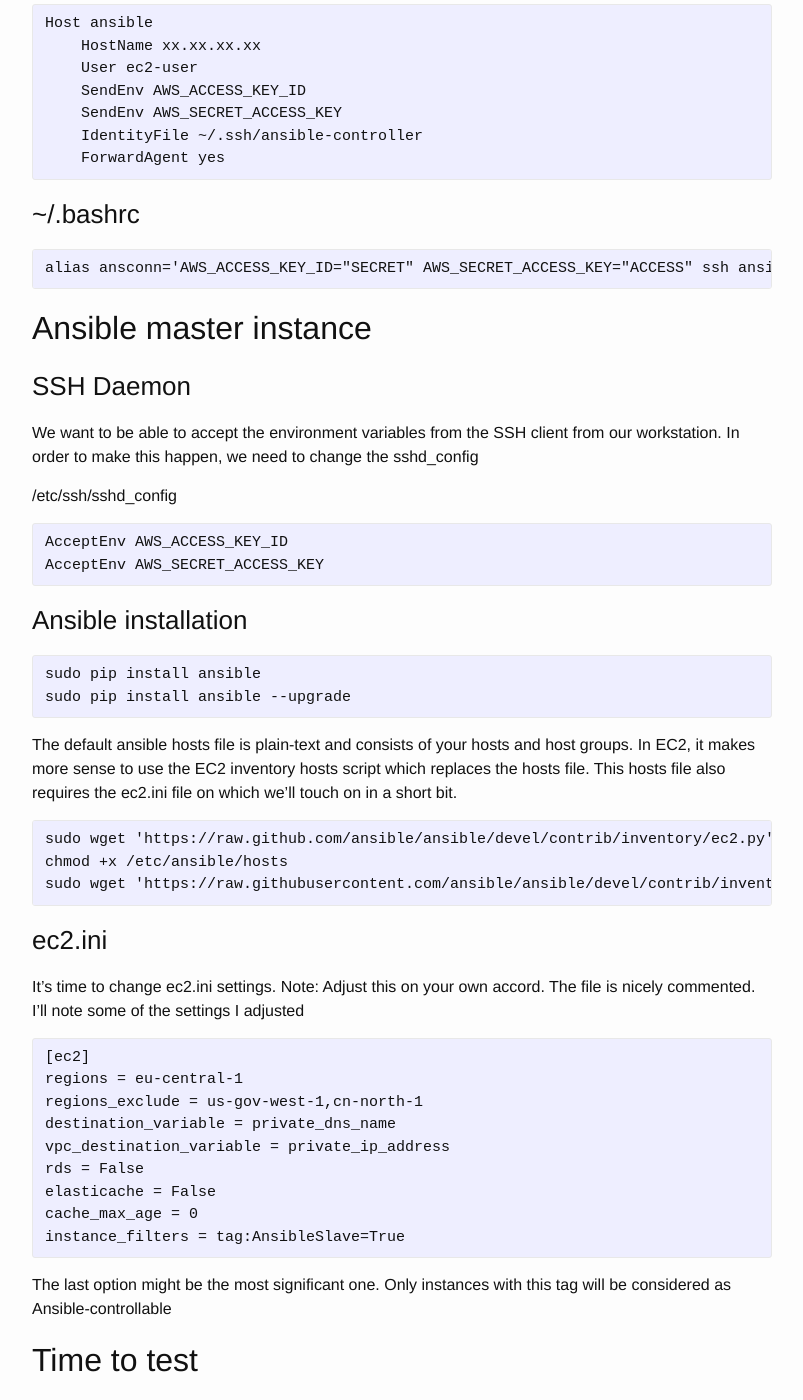
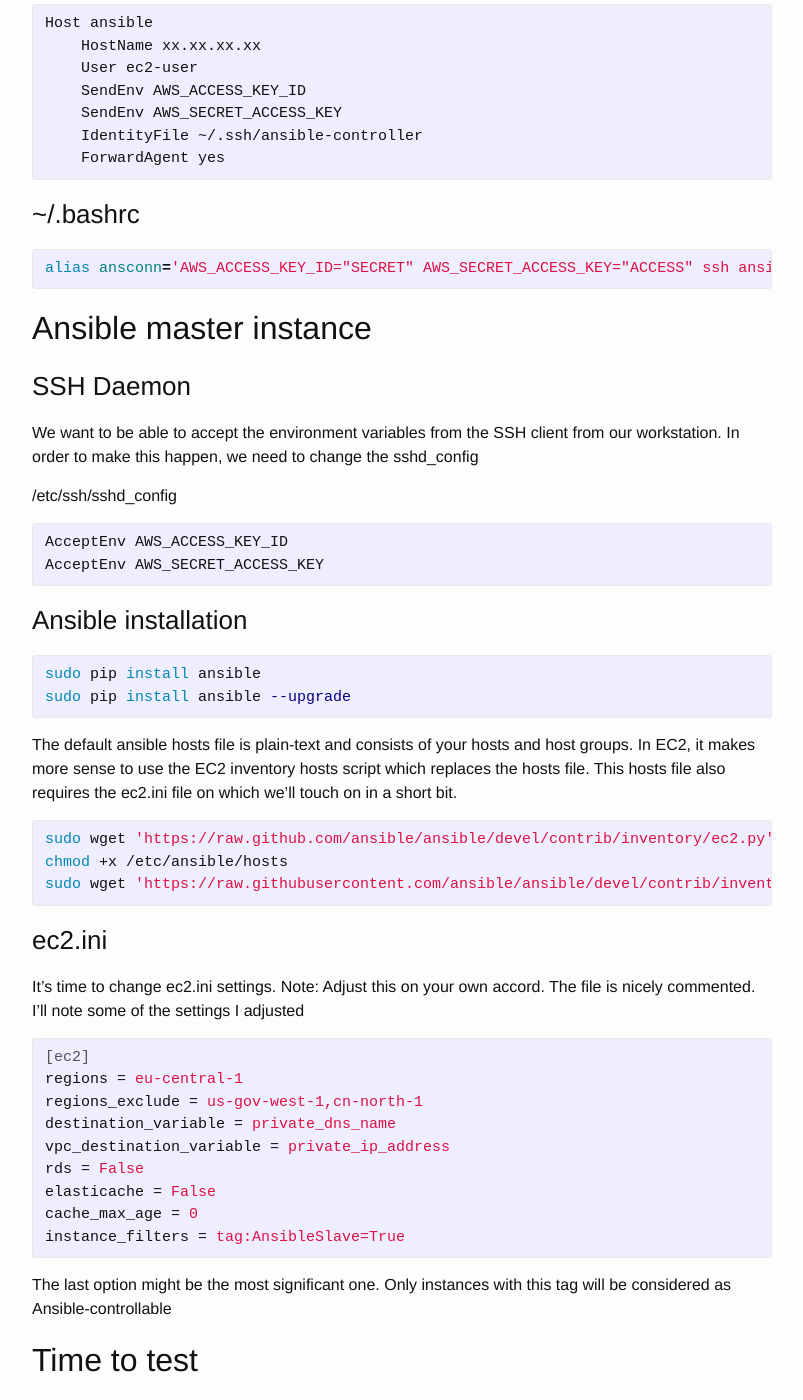
Before and after one commit to Kaurin/kaurin.github.io, a Jekyll site: the page built from _posts/2015-12-27-ansible-ec2.markdown, in a window 1280 px wide and 1400 px high, scrolled down 1831 px. Shown: the whole window, without its empty margins (238-1041 px from the left). Built offline with Jekyll 4.4.1, drawn with Linux system fonts in a browser that asks for light colours; some of the changed text lies outside the part shown.

Commit message:
Updated synthax highlight on new post

```diff
--- a/_posts/2015-12-27-ansible-ec2.markdown
+++ b/_posts/2015-12-27-ansible-ec2.markdown
@@ -22,7 +22,8 @@
 
 Create an "ansible-master" user which has permissions to Describe* on RDS, EC2 and ElastiCache. Download the credentials. You will use them later in **~/.bashrc**
 
-<pre>{
+{% highlight json %}
+{
     "Version": "2012-10-17",
     "Statement": [
         {
@@ -38,7 +39,7 @@
         }
     ]
 }
-</pre>
+{% endhighlight %}
 
 ### SSH Keys
 
@@ -67,18 +68,22 @@
 
 ### ~/.ssh/config
 
-<pre>Host ansible
+{% highlight text %}
+Host ansible
     HostName xx.xx.xx.xx
     User ec2-user
     SendEnv AWS_ACCESS_KEY_ID
     SendEnv AWS_SECRET_ACCESS_KEY
     IdentityFile ~/.ssh/ansible-controller
     ForwardAgent yes
-</pre>
+{% endhighlight %}
 
 ### ~/.bashrc
 
-<pre>alias ansconn='AWS_ACCESS_KEY_ID="SECRET" AWS_SECRET_ACCESS_KEY="ACCESS" ssh ansible'</pre>
+{% highlight bash %}
+alias ansconn='AWS_ACCESS_KEY_ID="SECRET" AWS_SECRET_ACCESS_KEY="ACCESS" ssh ansible'
+{% endhighlight %}
+
 
 ## Ansible master instance
 
@@ -88,29 +93,33 @@
 
 /etc/ssh/sshd_config
 
-<pre>AcceptEnv AWS_ACCESS_KEY_ID
+{% highlight text %}
+AcceptEnv AWS_ACCESS_KEY_ID
 AcceptEnv AWS_SECRET_ACCESS_KEY
-</pre>
+{% endhighlight %}
 
 ### Ansible installation
 
-<pre>sudo pip install ansible
+{% highlight bash %}
+sudo pip install ansible
 sudo pip install ansible --upgrade
-</pre>
+{% endhighlight %}
 
 The default ansible hosts file is plain-text and consists of your hosts and host groups. In EC2, it makes more sense to use the EC2 inventory hosts script which replaces the hosts file. This hosts file also requires the ec2.ini file on which we'll touch on in a short bit.
 
-<pre>sudo wget 'https://raw.github.com/ansible/ansible/devel/contrib/inventory/ec2.py' -O /etc/ansible/hosts
+{% highlight bash %}
+sudo wget 'https://raw.github.com/ansible/ansible/devel/contrib/inventory/ec2.py' -O /etc/ansible/hosts
 chmod +x /etc/ansible/hosts
 sudo wget 'https://raw.githubusercontent.com/ansible/ansible/devel/contrib/inventory/ec2.ini' -O /etc/ansible/ec2.ini
-</pre>
+{% endhighlight %}
 
 ### ec2.ini
 
 It's time to change ec2.ini settings.
 Note: Adjust this on your own accord. The file is nicely commented. I'll note some of the settings I adjusted
 
-<pre>[ec2]
+{% highlight ini %}
+[ec2]
 regions = eu-central-1
 regions_exclude = us-gov-west-1,cn-north-1
 destination_variable = private_dns_name
@@ -119,7 +128,7 @@
 elasticache = False
 cache_max_age = 0
 instance_filters = tag:AnsibleSlave=True
-</pre>
+{% endhighlight %}
 
 The last option might be the most significant one. Only instances with this tag will be considered as Ansible-controllable
 
@@ -128,10 +137,13 @@
 *   SSH into the instance by running **ansconn**, which is based on the alias we created in **~/.bashrc**
 *   Run:
 
-    <pre>ansible all -m ping</pre>
+    {% highlight bash %}
+    ansible all -m ping
+    {% endhighlight %}
+
 
 *   Run:
 
-    <pre>ansible tag_Role_Web -m ping</pre>
+    {% highlight bash %}ansible tag_Role_Web -m ping{% endhighlight %}
 
 If you implement playbooks, you can fine-grain your prod/stage stacks with a layered approach, but this is exaplined in Ansible docs.
```
Also changed, not shown: 2 other files.
